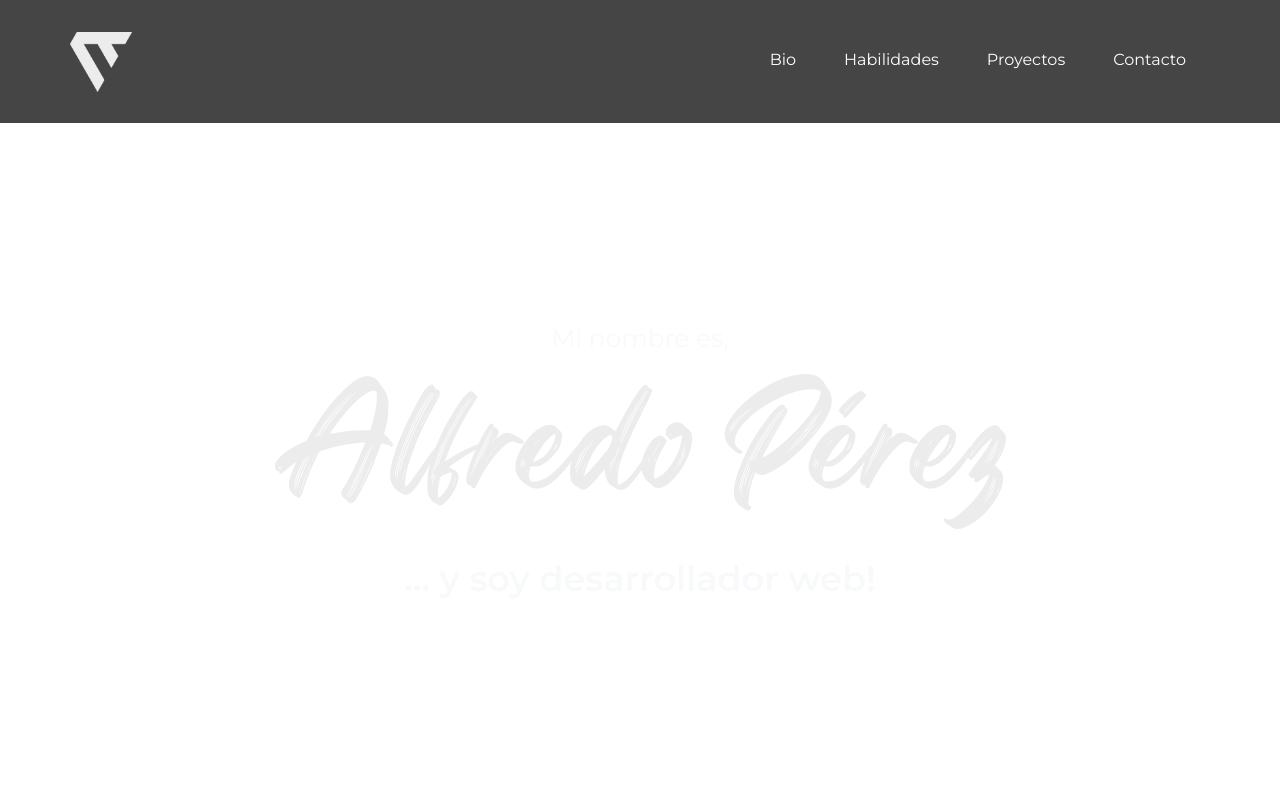
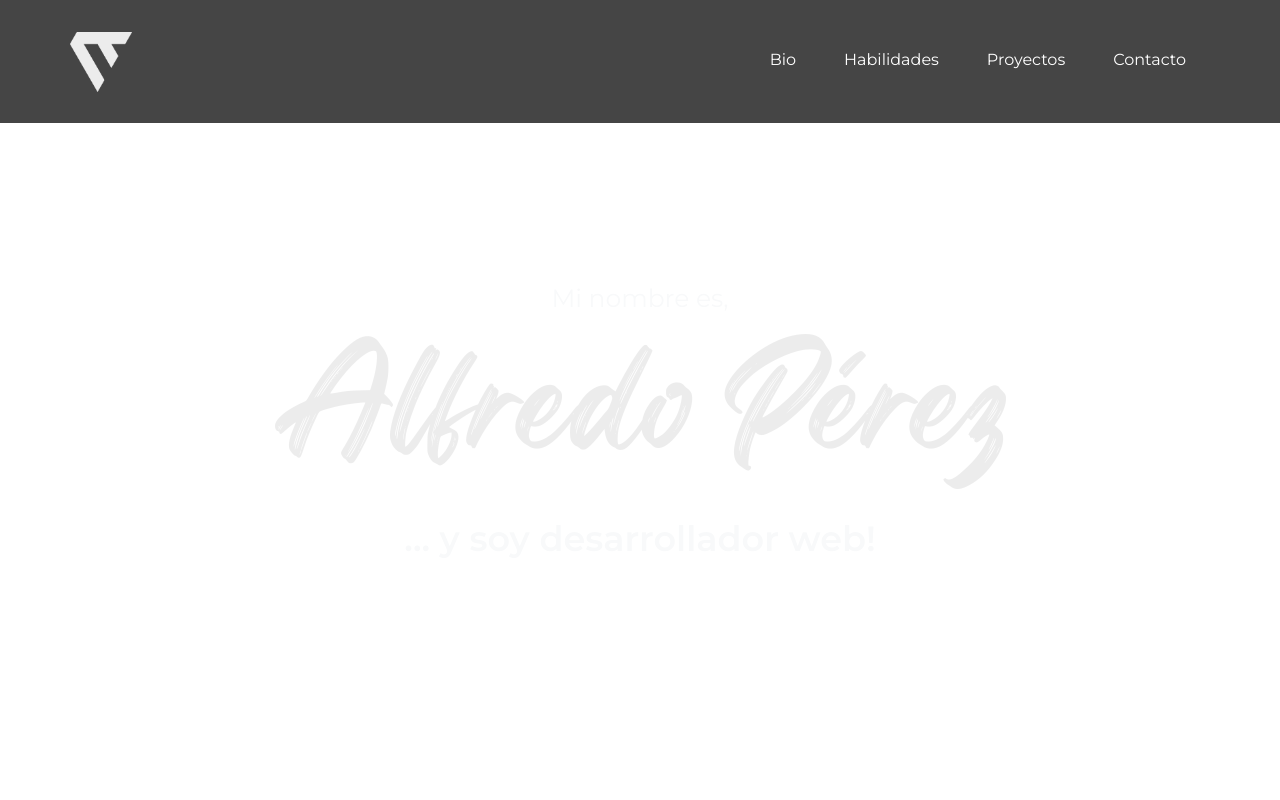
Before and after one commit to alfredop89/portafolio_alfredop89, a website: page index.html in a window 1280 px wide. Shown: the top 800 px of the page. Drawn offline with nearby package versions, Linux system fonts and the light colour scheme.

Commit message:
animaciones off

```diff
--- a/scss/_banner.scss
+++ b/scss/_banner.scss
@@ -14,7 +14,7 @@
     }
     .banner-text{
         height: 100vh;
-        transform: translateY(40%);
+        transform: translateY(35%);
         p{
             font-size: 25px;
         }
```
Also changed, not shown: css/styles.css.
